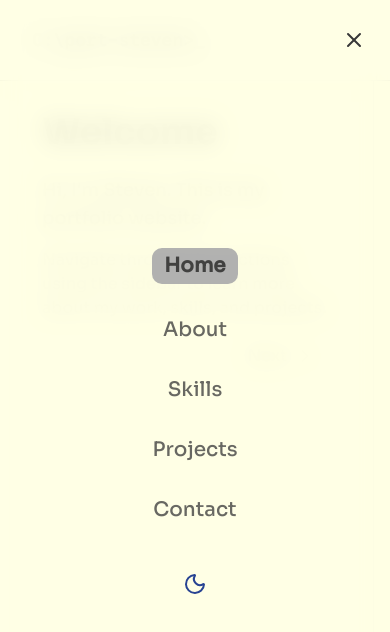
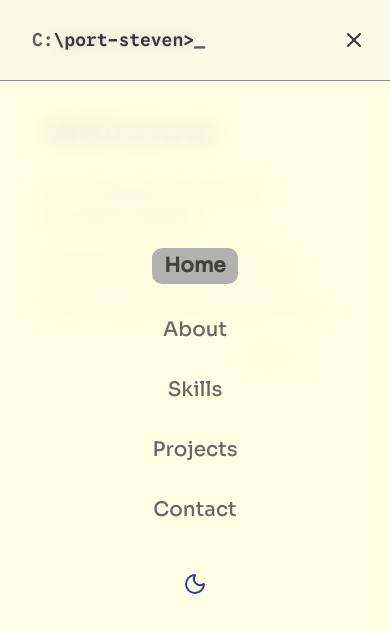
Before and after one commit to StewenE/port-steven, a React (Vite) app: page / in a window 390 px wide. Both pictures are taken after a click on the button "Open menu". Shown: the top 632 px of the page. Built offline with nearby package versions, Linux system fonts and the light colour scheme.

Commit message:
feat: fix mobile navigation view

```diff
--- a/src/components/TopBar.tsx
+++ b/src/components/TopBar.tsx
@@ -1,5 +1,5 @@
 import { cn } from "@/lib/utils";
-import { useState, useRef, type CSSProperties } from "react";
+import { useState, type CSSProperties } from "react";
 import { Menu, X } from "lucide-react";
 import { ThemeToggle } from "./ThemeToggle";
 
@@ -18,7 +18,6 @@ interface TopBarProps {
 
 export const TopBar = ({ activeSection, onNavigate }: TopBarProps) => {
   const [isMenuOpen, setIsMenuOpen] = useState(false);
-    const navRef = useRef<HTMLElement | null>(null);
 
   const handleNavigation = (sectionId: string) => {
       if (onNavigate) {
@@ -28,15 +27,14 @@ export const TopBar = ({ activeSection, onNavigate }: TopBarProps) => {
   };
 
   return (
+    <>
       <nav
-        ref={navRef}
         className={cn(
-        "fixed w-full z-40 transition-all duration-300 min-h-4rem",
-        "border-b border-border bg-(--top-bar-bg)",
+          "fixed w-full z-50 transition-all duration-300 min-h-4rem",
+          "border-b border-border bg-(--top-bar-bg) backdrop-blur-sm",
           "py-(--nav-vpad)"
         )}
         style={{ "--nav-vpad": "1.25rem" } as CSSProperties}
-
       >
         <div className="container flex items-center justify-between">
           <div className="flex items-center justify-center lg:side-panel-w lg:border-l border-border self-stretch -my-(--nav-vpad)">
@@ -63,12 +61,20 @@ export const TopBar = ({ activeSection, onNavigate }: TopBarProps) => {
           >
               {isMenuOpen ? <X size={24} /> : <Menu size={24} />} </button>
 
-            <div className={cn(
+        </div>
+      </nav>
+
+      <div
+        className={cn(
           "mobile-menu lg:hidden",
           isMenuOpen ? "opacity-95 pointer-events-auto" : "opacity-0 pointer-events-none"
         )}
+        onClick={() => setIsMenuOpen(false)}
       >
-                <div className="flex flex-col space-y-8 text-xl">
+        <div
+          className="flex flex-col space-y-8 text-xl"
+          onClick={(event) => event.stopPropagation()}
+        >
           {navItems.map((item, key) => (
             <button
               key={key}
@@ -86,9 +92,6 @@ export const TopBar = ({ activeSection, onNavigate }: TopBarProps) => {
           </div>
         </div>
       </div>
-
-        </div>
-
-    </nav>
+    </>
   );
 };
--- a/src/index.css
+++ b/src/index.css
@@ -55,7 +55,7 @@
 
     --blue-accent: #006d77;
 
-    --top-bar-bg: #fafae7;
+    --top-bar-bg: rgba(250, 250, 231, 0.92);
 
     --border: #909090;
   }
@@ -84,7 +84,7 @@
     --hover-text: #ffffff;
     --active-text: #ffffffd0;
 
-    --top-bar-bg: #00000057;
+    --top-bar-bg: rgba(39, 39, 39, 0.65);
 
     --border: #909090;
   }
--- a/src/pages/Home.tsx
+++ b/src/pages/Home.tsx
@@ -46,7 +46,7 @@ export const Home = () => {
                         activeSection={activeSection}
                         onNavigate={handleNavigate}
                     />
-                    <div className="relative h-[calc(100vh-var(--nav-height))] custom-scroll overflow-y-auto pt-8 lg:pt-0 border-r border-border bg-background pr-4 lg:pr-6">
+                    <div className="relative h-[calc(100vh-var(--nav-height))] custom-scroll overflow-y-auto pt-8 lg:pt-0 lg:border-r border-border bg-background pr-4 lg:pr-6">
                         <div key={activeSection}>
                             {renderSection()}
                             {!isProjectSelected && (
```
Lines whose indentation alone changed are shown as unchanged.
